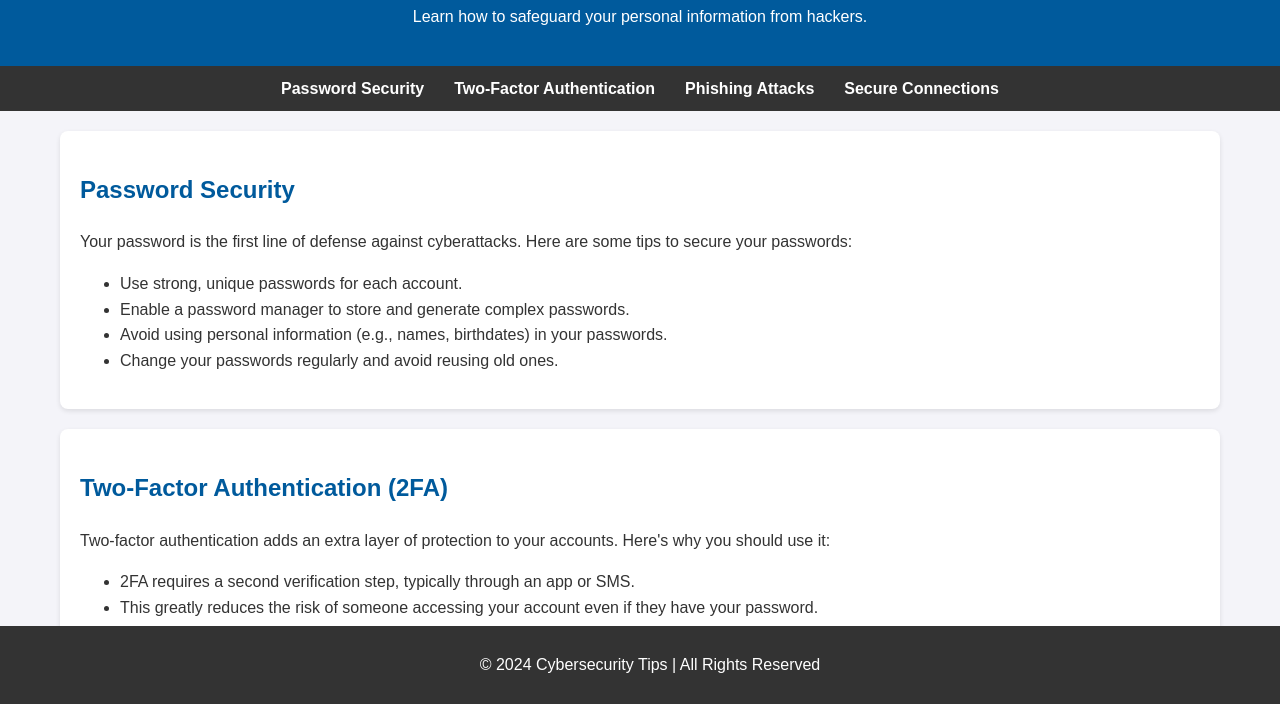
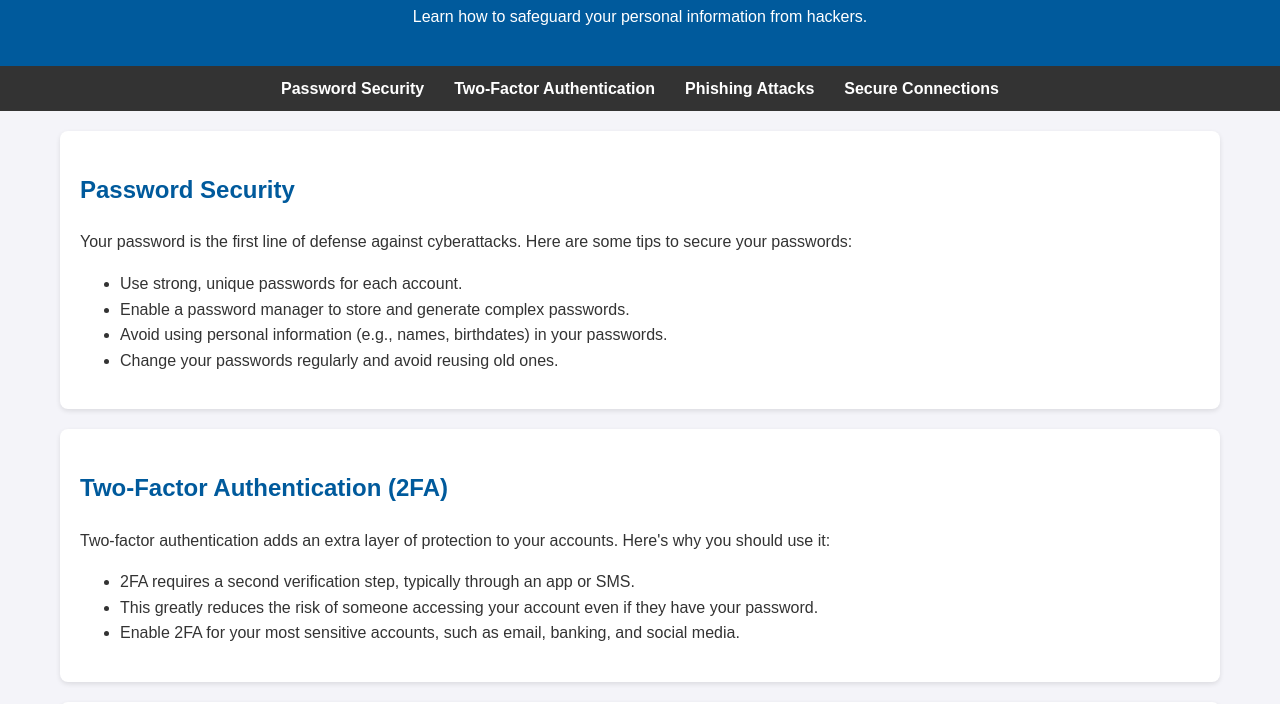
Before and after one commit to WhatTheHec222/FinalProjectActual, a plain HTML site: page index.html.html in a window 1280 px wide. Shown: the part 96-800 px from the top of the page. Drawn offline with Linux system fonts and the light colour scheme.

Commit message:
Update index.html.html

```diff
--- a/index.html.html
+++ b/index.html.html
@@ -175,9 +175,3 @@
         	</div>
     	</section>
 	</div>
-
-	<footer>
-    	<p>&copy; 2024 Cybersecurity Tips | All Rights Reserved</p>
-	</footer>
-</body>
-</html>
```
